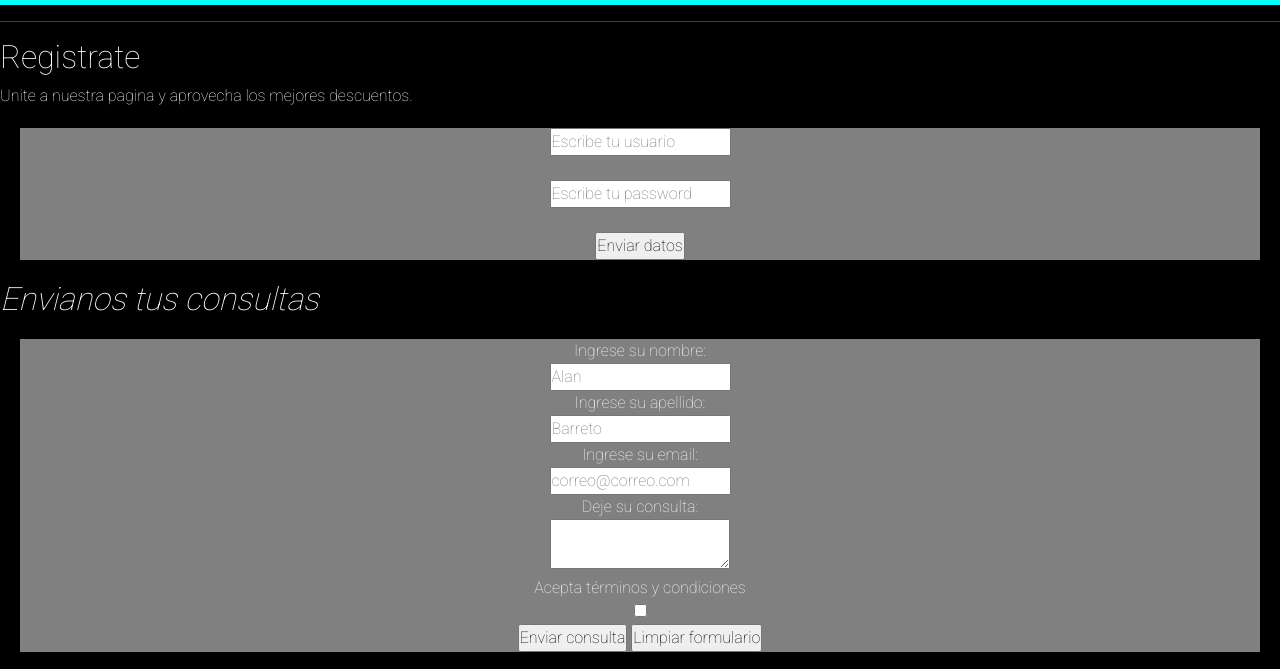
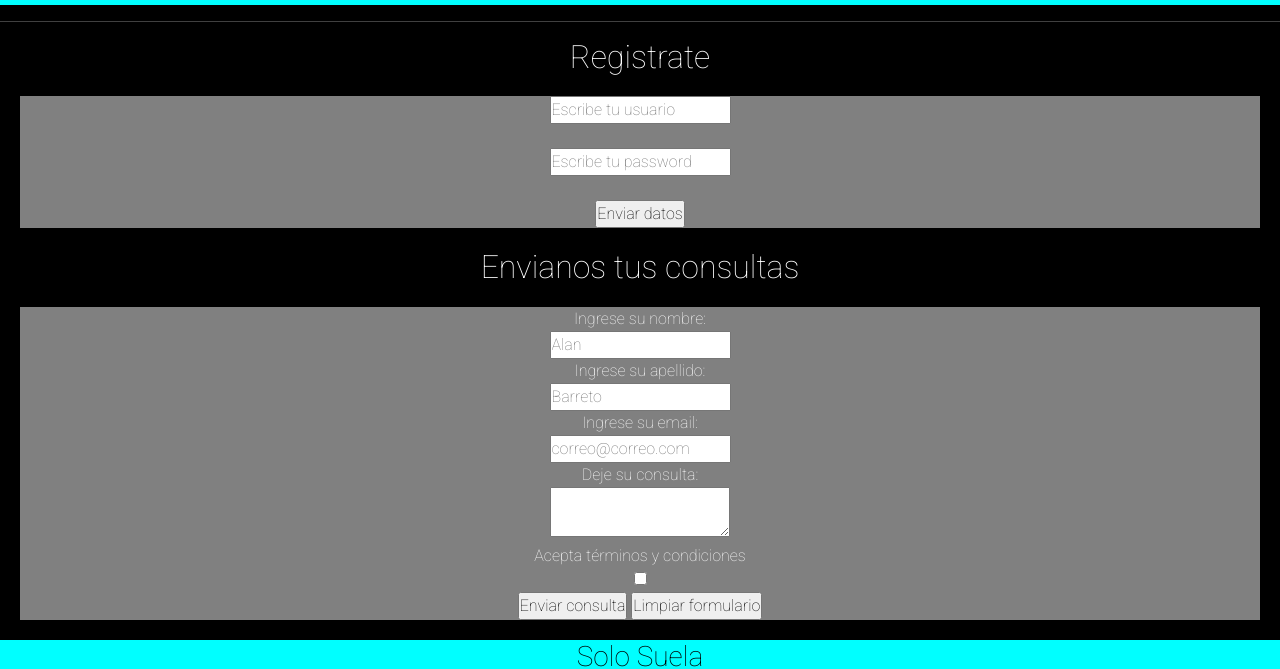
Before and after one commit to Alaan795/Git, a website: page paginas/cuenta.html in a window 1280 px wide. Shown: the part 111-780 px from the top of the page. Drawn offline with nearby package versions, Linux system fonts and the light colour scheme.

Commit message:
Nuevas modificaciones

```diff
--- a/css/estilo.css
+++ b/css/estilo.css
@@ -187,6 +187,7 @@ section, article, div .tamaño{
 }
 .TituloContacto{
   color: #FFFFFF;
+  text-align: center;
 }
 
 
--- a/paginas/cuenta.html
+++ b/paginas/cuenta.html
@@ -51,15 +51,12 @@
 
     <section>
 
-    <h2>Registrate</h2>
+    <div class="TituloContacto">
+      <h2>Registrate</h2>
+    </div>
 
-    <section>
-      <p>
-          Unite a nuestra pagina y aprovecha los mejores descuentos.
-      </p>
-    </section>
 
-   <form class="registrate" action="" >
+    <form class="registrate" action="" >
 
     <input type="text" name="nombre" placeholder="Escribe tu usuario" maxlength="10" required><br> <br>
     <input type="text" name="nombre" placeholder="Escribe tu password" maxlength="10" required><br> <br>
@@ -71,7 +68,7 @@
   <section>
 
     <div class="TituloContacto">
-        <h2><em>Envianos tus consultas</em></h2>
+        <h2>Envianos tus consultas</h2>
     </div>
 
 
```
